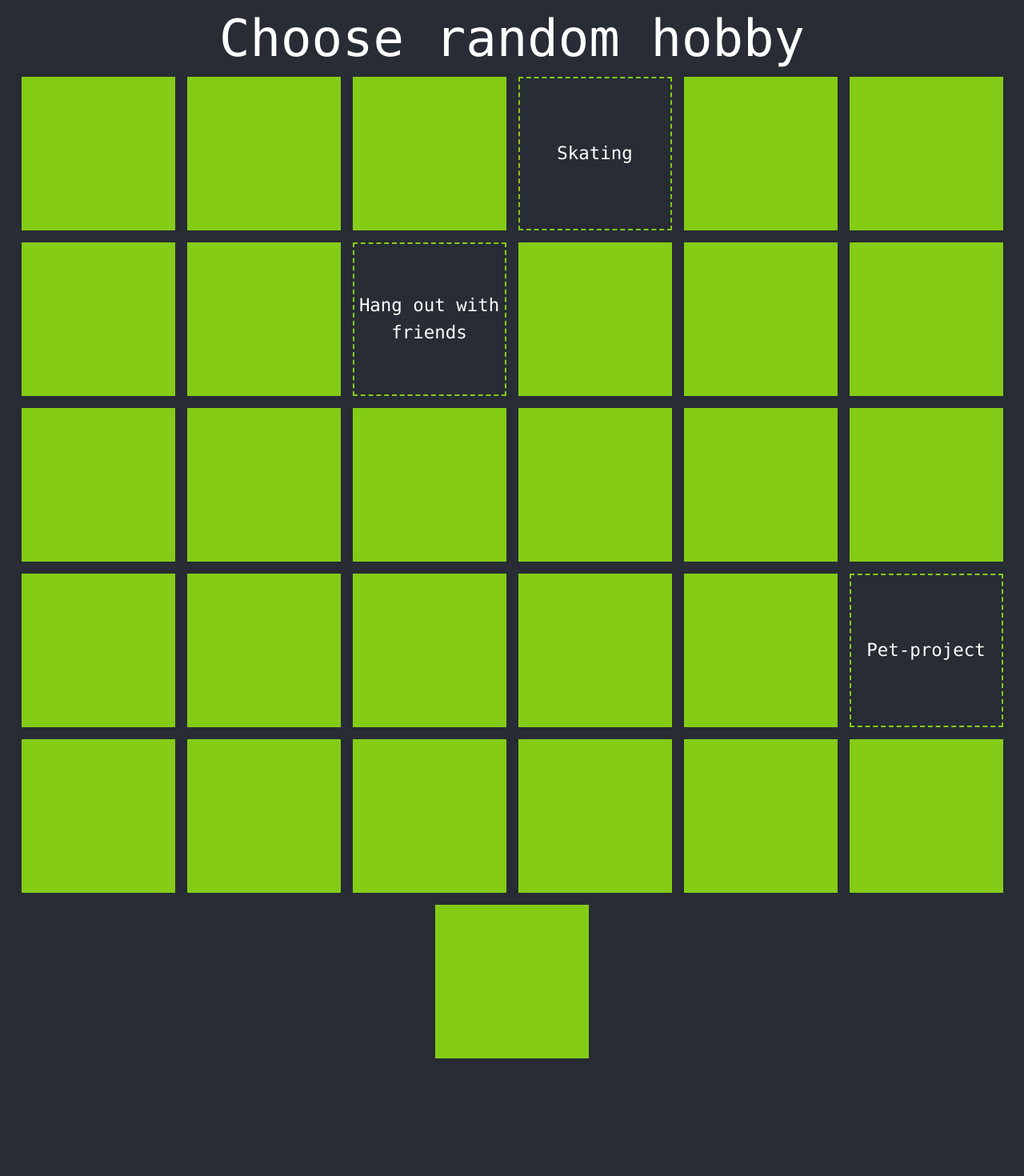
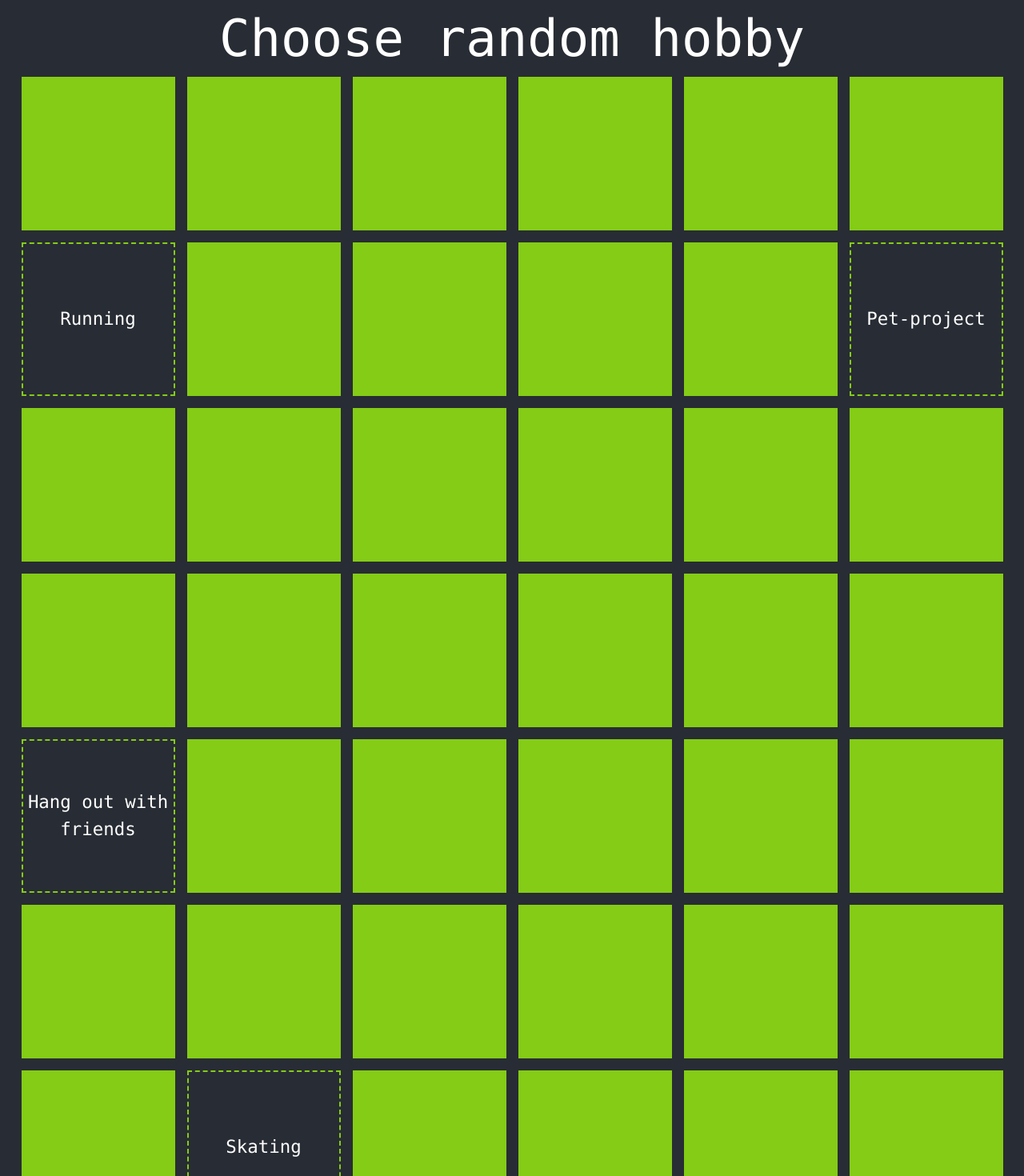
Before and after one commit to SashaGraves/random-hobby, a React (Create React App) app: page / in a window 1280 px wide. Shown: the top 1470 px of the page at 80% size. Before the commit the page ends 1323 px from the top, so only its background shows below. Built offline with nearby package versions, Linux system fonts and the light colour scheme.

Commit message:
More hobbies

```diff
--- a/src/constants.js
+++ b/src/constants.js
@@ -29,5 +29,23 @@ export const hobbies = {
   'Martial art': false,
   'Calligraphy': false,
   'Electronics': false,
-  'Machine Learning': false
+  'Machine Learning': false,
+  'Running': true,
+  'Botanics': false,
+  'Aquarium': false,
+  'Terrarium': false,
+  'Astronomy': false,
+  'Foraging': false,
+  'Juggling': false,
+  'Puzzles': false,
+  'Lego': false,
+  'Sewing': false,
+  'Pottery': false,
+  'Knitting': false,
+  'Volunteering': false,
+  'Blood Donation': false,
+  'Music Instrument': false,
+  'Teas': false,
+  'Cooking': false,
+  'Photography': false,
 }
```
